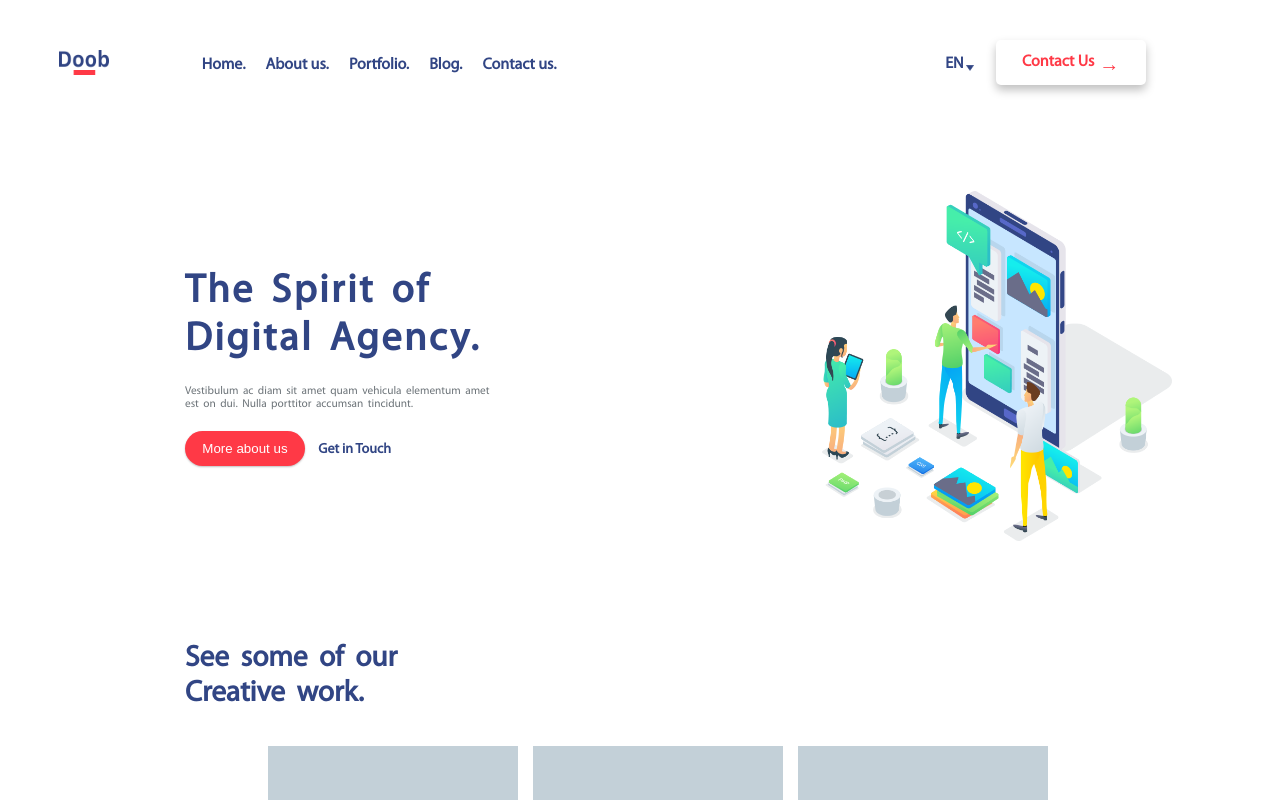
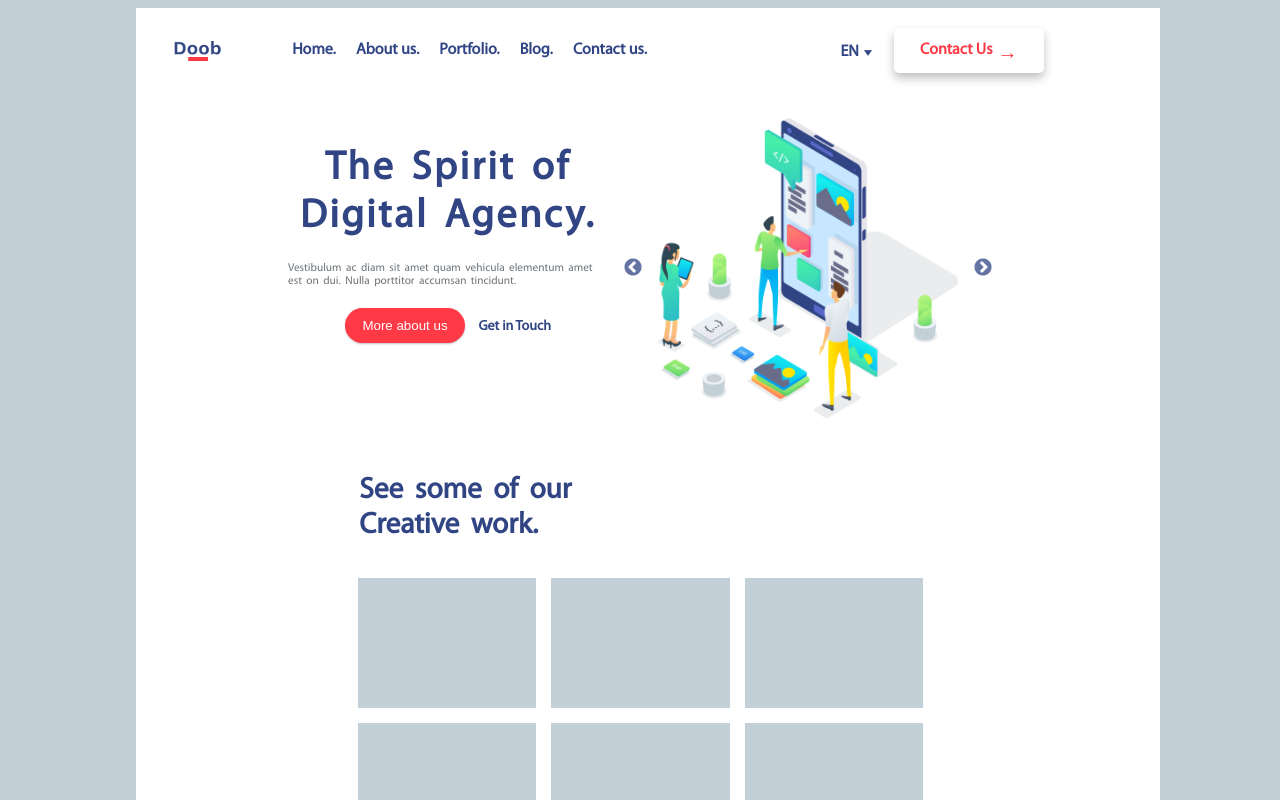
Before and after one commit to SaintNekit/SaintNekit.github.io, a plain HTML site: page index.html in a window 1280 px wide. Shown: the top 800 px of the page. Drawn offline with nearby package versions, Linux system fonts and the light colour scheme.

Commit message:
final version

```diff
--- a/index.css
+++ b/index.css
@@ -1,26 +1,43 @@
 @font-face {
-    font-family: 'Miryad';
-    src: url('./assets/myriadpro-regular.otf')
+    font-family: "Miryad";
+    src: url("./assets/myriadpro-regular.otf");
   }
 
+  html {
+    width: 100%;
+    height: 100%;
+  }
+
+  body {
+    width: 100%;
+    height: 100%;
+    background: #c3d0d8;
+  }
+
+  @media (min-width: 320px) {
     wrapper {
-    font-family: 'Miryad';
+      font-family: "Miryad";
       color: #314584;
       font-weight: bold;
       margin: 0 auto;
+      max-width: 1024px;
+      display: flex;
+      flex-direction: column;
+      background: #ffffff;
     }
 
-header {
+    .header {
+      position: relative;
       display: flex;
       justify-content: space-between;
-    margin-top: 40px;
-    margin-right: 10%;
+      padding: 20px 0;
     }
 
     .logo {
-    margin-top: 10px;
-    margin-left: 4%;
       position: absolute;
+      top: 50%;
+      left: 50%;
+      transform: translate(-50%, -50%);
     }
 
     .header_logo {
@@ -51,61 +68,74 @@ li {
       margin-top: 15px;
     }
 
-.lang_EN {
+    .lang {
       display: flex;
     }
 
-.lang_EN::after {
+    .lang::after {
       content: "";
-    background-image: url('./assets/arrow.png');
-    margin-left: 2px;
+      background-image: url("./assets/arrow.png");
+      margin-left: 5px;
       padding-left: 20px;
       background-size: 8px 6px;
       display: inline-block;
       height: 6px;
       background-repeat: no-repeat;
-    margin-top: 10px;
+      line-height: 1;
     }
 
     .contact {
-    color: #FF3946;
+      color: #ff3946;
       display: flex;
       width: 150px;
       height: 45px;
       justify-content: center;
       align-items: center;
       border-radius: 5px;
-    box-shadow: 0 5px 10px rgba(0, 0, 0, .25);
+      box-shadow: 0 5px 10px rgba(0, 0, 0, 0.25);
       margin-top: -15px;
       margin-left: 10px;
     }
 
     .contact::after {
-    content:'\2192';
+      content: "\2192";
       margin-left: 5px;
       font-size: 20px;
       display: inline-block;
       height: 20px;
     }
 
-main {
-    margin-left: 14%;
-    margin-top: 150px;
+    .main {
       display: flex;
-    justify-content: space-between;
+      justify-content: center;
+      flex-direction: column;
+      margin-top: 25px;
+      padding: 0 5%;
     }
 
-h1 {
+    .slider.slick-slider,
+    .slick-slider {
+      display: none;
+    }
+
+    .info {
+      display: flex;
+      flex-direction: column;
+      align-items: center;
+    }
+
+    .info > .title {
       color: rgba(49, 69, 132, 255);
       width: 300px;
       height: 90px;
       font-size: 30pt;
       word-spacing: 4pt;
       letter-spacing: 2pt;
+      text-align: center;
       font-weight: bold;
     }
 
-main > div > article {
+    .main > div > article {
       width: 320px;
       color: rgba(110, 117, 122, 255);
       font-size: 8.5pt;
@@ -125,50 +155,44 @@ main > div > article {
       background: #ff3946;
       color: #ffffff;
       font-weight: normal;
-    box-shadow: 0 1px 2px rgba(0, 0, 0, .25);
+      box-shadow: 0 1px 2px rgba(0, 0, 0, 0.25);
     }
 
-main > div > div > a {
+    .main > div > div > a {
       font-size: 10.5pt;
       margin-left: 10px;
     }
 
-.slider {
-    width: 400px;
-    margin-right: 50px;
-    margin-top: -50px;
-}
-.slider_img {
-    width: 350px;
-    height: 350px;
+    .examples {
+      display: flex;
+      flex-direction: column;
+      align-items: center;
+      margin: 55px 0;
     }
 
-.examples {
-    margin-left: 14%;
-    margin-right: 10%;
-    margin-top: 100px;
-}
-
-section > span {
+    .examples > .title {
       display: inline-block;
       font-size: 22pt;
       width: 250px;
       word-spacing: 4pt;
+      text-align: start;
+      align-self: start;
+      margin-left: 3%;
     }
 
     .section_blocks {
       display: flex;
       flex-wrap: wrap;
+      justify-content: center;
+      width: 100%;
       margin-top: 20px;
-    justify-content: center;
     }
 
     .block {
       background-color: #c3d0d8;
-    width: 250px;
-    height: 160px;
+      width: 70%;
+      height: 150px;
       margin-top: 15px;
-    margin-right: 15px;
     }
 
     section > article {
@@ -176,6 +200,97 @@ section > article {
       margin-top: 25px;
       color: #ff3946;
       font-size: 10.5pt;
+    }
+
+    #menu_toggle {
+      opacity: 0;
+    }
+
+    #menu_toggle:checked ~ .menu_btn > span {
+      transform: rotate(45deg);
+    }
+    #menu_toggle:checked ~ .menu_btn > span::before {
+      top: 0;
+      transform: rotate(0);
+    }
+    #menu_toggle:checked ~ .menu_btn > span::after {
+      top: 0;
+      transform: rotate(90deg);
+    }
+    #menu_toggle:checked ~ .menu_box {
+      visibility: visible;
+      left: 0;
+    }
+
+    .menu_btn {
+      display: flex;
+      align-items: center;
+      position: fixed;
+      top: 35px;
+      left: 6%;
+      width: 26px;
+      height: 26px;
+      cursor: pointer;
+      z-index: 3;
+    }
+
+    .menu_btn > span,
+    .menu_btn > span::before,
+    .menu_btn > span::after {
+      display: block;
+      position: absolute;
+      width: 100%;
+      height: 2px;
+      background-color: #616161;
+      transition-duration: 0.25s;
+    }
+
+    .menu_btn > span::before {
+      content: "";
+      top: -8px;
+    }
+
+    .menu_btn > span::after {
+      content: "";
+      top: 8px;
+    }
+
+    .menu_box {
+      display: block;
+      position: fixed;
+      visibility: hidden;
+      top: 0;
+      left: -100%;
+      width: 65%;
+      height: 25%;
+      margin: 0;
+      padding: 80px 0;
+      list-style: none;
+      background-color: #eceff1;
+      box-shadow: 1px 0px 6px rgba(0, 0, 0, 0.2);
+      transition-duration: 0.25s;
+      z-index: 2;
+    }
+
+    .menu_item {
+      display: flex;
+      align-items: center;
+      padding: 10px 12px;
+      font-family: "Miryad";
+      color: #314584;
+      font-weight: bold;
+      font-size: 18px;
+      text-decoration: none;
+      transition-duration: 0.25s;
+    }
+
+    .menu_item:hover {
+      background-color: #cfd8dc;
+      cursor: pointer;
+    }
+
+    .lang_menu {
+      visibility: hidden;
     }
 
     .form_wrapper {
@@ -256,6 +371,7 @@ h3 {
 
     footer > ul {
         display: flex;
+        justify-content: space-around;
         margin-left: -3%;
     }
 
@@ -280,112 +396,226 @@ footer > a {
         width: 40px;
         height: 40px;
     }
-
-@media (min-width:320px) and (max-width:768px) {
-    #menu_toggle {
-        opacity: 0;
   }
 
-    #menu_toggle:checked ~ .menu_btn > span {
-        transform: rotate(45deg);
+  @media (min-width: 780px) {
+    .main {
+      flex-direction: row;
     }
-    #menu_toggle:checked ~ .menu_btn > span::before {
-        top: 0;
-        transform: rotate(0);
+
+    .header {
+      justify-content: space-around;
     }
-    #menu_toggle:checked ~ .menu_btn > span::after {
-        top: 0;
-        transform: rotate(90deg);
+
+    .logo {
+      left: 4%;
+      transform: translate(-5%, -50%);
+      height: 20px;
     }
-    #menu_toggle:checked ~ .menu_box {
+
+    .menu {
+      margin-left: 5%;
+    }
+
+    .lang_menu {
+      margin-right: 5%;
       visibility: visible;
-        left: 0;
+    }
+
+    .lang_EN::after {
+        content: "";
+        background-image: url("./assets/arrow.png");
+        margin-left: 5px;
+        padding-left: 20px;
+        background-size: 8px 6px;
+        display: inline-block;
+        height: 6px;
+        background-repeat: no-repeat;
+        line-height: 1;
       }
 
     .menu_btn {
+      display: none;
+    }
+
+    .menu_box {
+      position: initial;
       display: flex;
+      background: transparent;
+      visibility: visible;
+      width: 100%;
+      height: 100%;
+      padding: 0;
+      box-shadow: none;
+    }
+
+    .menu_box > .menu_item {
+      padding: 0;
+      font-size: 16px;
+    }
+
+    .examples {
+      display: flex;
+      flex-direction: column;
       align-items: center;
-        position: fixed;
-        top: 20px;
-        left: 3%;
-        width: 26px;
-        height: 26px;
-        cursor: pointer;
+      margin: 55px 0;
+      padding: 0 20%;
+    }
+
+    .section_blocks {
+      display: flex;
+      flex-wrap: wrap;
+      justify-content: center;
+      width: 100%;
+      margin-top: 20px;
+    }
+
+    .section_blocks > .block {
+      background-color: #c3d0d8;
+      width: 29%;
+      height: 130px;
+      margin-top: 15px;
+      margin-right: 15px;
+    }
+
+    .slider.slick-slider,
+    .slick-slider {
+      display: block;
+    }
+
+    .slider {
+      width: 400px;
+    }
+    .slick-track > .slick-slide {
+      display: flex;
+      justify-content: center;
+      height: 300px;
+    }
+    .slider_img {
+      width: 300px;
+      height: 100%;
+      margin: 0 auto;
+    }
+    .slick-arrow.slick-prev:before,
+    .slick-arrow.slick-next:before {
+      color: rgba(49, 69, 132, 255);
+    }
+    .slick-arrow.slick-prev {
+      left: 15px;
       z-index: 1;
     }
 
-    .menu_btn > span,
-    .menu_btn > span::before,
-    .menu_btn > span::after {
-        display: block;
-        position: absolute;
-        width: 100%;
-        height: 2px;
-        background-color: #616161;
-        transition-duration: .25s;
+    .slick-arrow.slick-next {
+      right: 15px;
+      z-index: 1;
     }
 
-    .menu_btn > span::before {
-        content: '';
-        top: -8px;
-    }
-
-    .menu_btn > span::after {
-        content: '';
-        top: 8px;
-    }
-
-    .menu_box {
-        display: block;
-        position: fixed;
-        visibility: hidden;
-        top: 0;
-        left: -100%;
-        width: 75%;
-        height: 100%;
-        margin: 0;
-        padding: 80px 0;
-        list-style: none;
-        background-color: #ECEFF1;
-        box-shadow: 1px 0px 6px rgba(0, 0, 0, .2);
-        transition-duration: .25s;
-    }
-
-    .menu_item {
-        display: block;
-        padding: 6px 12px;
-        font-family: 'Miryad';
-        color: #314584;
-        font-weight: bold;
-        font-size: 16px;
-        text-decoration: none;
-        transition-duration: .25s;
-    }
-
-    .menu_item:hover {
-        background-color: #CFD8DC;
-        cursor: pointer;
-    }
-
-    .lang_menu {
-        visibility: hidden;
-    }
-
-    .slider {
-        visibility: hidden;
-    }
-
-    .block {
-        background-color: #c3d0d8;
-        width: 150px;
-        height: 100px;
-        margin-top: 15px;
-        margin-right: 15px;
-    }
-}
-
-@media (min-width:768px) {
     .extra_item {
       visibility: hidden;
     }
   }
+
+
+/* .form_wrapper {
+    margin-left: 14%;
+    margin-right: 10%;
+    margin-top: 10%;
+}
+
+.form_wrapper > span {
+    color: #ff3946;
+    font-size: 10.5pt;
+    font-weight: bolder;
+}
+
+h2 {
+    font-size: 22pt;
+    word-spacing: 4pt;
+    margin-top: 5px;
+}
+
+form {
+    display: flex;
+    justify-content: space-between;
+    flex-wrap: wrap;
+}
+form > input {
+    width: 47%;
+    padding: 10px;
+    background-color: #f4fafe;
+    border: 0;
+    border-radius: 1px;
+    margin: 2% 0 0 0;
+}
+
+form > textarea {
+    margin-top: 2%;
+    width: 100%;
+    padding: 10px;
+    background-color: #f4fafe;
+    border: 0;
+    border-radius: 1px;
+}
+
+form > input::placeholder,
+form > textarea::placeholder {
+    font-family: 'Miryad';
+    color: #314584;
+    font-weight: bold;
+}
+
+.form_button {
+    margin: 3% auto 0;
+}
+
+footer {
+    background-color: #314584;
+    color: #ffffff;
+    margin-top: 2.5%;
+    padding-left: 4%;
+    display: flex;
+    align-items: center;
+    flex-direction: column;
+}
+
+footer > span {
+    padding-top: 2.5%;
+    font-size: 10.5pt;
+    display: inline-block;
+}
+
+h3 {
+    color: #ff3946;
+    font-size: 22pt;
+    word-spacing: 3pt;
+    letter-spacing: 2pt;
+    margin-top: 0.5%;
+}
+
+footer > ul {
+    display: flex;
+    justify-content: space-around;
+    margin-left: -3%;
+}
+
+footer > ul > li {
+    margin-top: -5%;
+    font-weight: 100;
+}
+
+footer > a {
+    font-weight: 100;
+    font-size: 12px;
+    word-spacing: 2pt;
+    margin-top: 1%;
+}
+
+.footer_icons {
+    margin: 2% 0 2% -3%;
+}
+
+.iconify {
+    margin-left: 40px;
+    width: 40px;
+    height: 40px;
+} */
--- a/index.html
+++ b/index.html
@@ -2,7 +2,7 @@
 <html lang="en">
 <head>
     <meta charset="UTF-8">
-    <meta name="viewport" content="width=device-width, initial-scale=1.0">
+    <meta name="viewport" content="width=device-width, initial-scale=1.0, maximum-scale=1.0, user-scalable=no"/>
     <meta http-equiv="X-UA-Compatible" content="ie=edge">
     <link href="index.css" rel="stylesheet">
     <link rel="stylesheet" type="text/css" href="https://cdn.jsdelivr.net/jquery.slick/1.6.0/slick.css"/>
@@ -11,10 +11,8 @@
 </head>
 <body>
     <wrapper>
-        <div class="logo">
-            <img src="assets/Logo@1X.png" class="header_logo">
-        </div>
-        <header>
+      <header class="header">
+        <img class="logo" src="assets/Logo@1X.png" class="header_logo" />
         <div class="menu">
           <input id="menu_toggle" type="checkbox" />
           <label class="menu_btn" for="menu_toggle">
@@ -26,7 +24,7 @@
             <li class="menu_item">Portfolio.</li>
             <li class="menu_item">Blog.</li>
             <li class="menu_item">Contact us.</li>
-                    <li class="menu_item lang_EN extra_item">EN</li>
+            <li class="menu_item lang extra_item">EN</li>
           </ul>
         </div>
         <div class="lang_menu">
@@ -34,10 +32,11 @@
           <span class="contact">Contact Us</span>
         </div>
       </header>
-        <main>
+      <div class="main">
         <div class="info">
-                <h1>The Spirit of Digital Agency.</h1>
-                <article>Vestibulum ac diam sit amet quam vehicula elementum amet est on dui.
+          <h1 class="title">The Spirit of Digital Agency.</h1>
+          <article>
+            Vestibulum ac diam sit amet quam vehicula elementum amet est on dui.
             Nulla porttitor accumsan tincidunt.
           </article>
           <div class="main_info-buttons">
@@ -46,12 +45,16 @@
           </div>
         </div>
         <div class="slider">
-                <div><img src="./assets/Vector Illustration@1X.png" class="slider_img"></div>
-                <div><img src="./assets/Vector Illustration@1X.png" class="slider_img"></div>
+          <div>
+            <img src="./assets/Vector Illustration@1X.png" class="slider_img" />
           </div>
-        </main>
+          <div>
+            <img src="./assets/Vector Illustration@1X.png" class="slider_img" />
+          </div>
+        </div>
+      </div>
       <section class="examples">
-            <span>See some of our Creative work.</span>
+        <span class="title">See some of our Creative work.</span>
         <div class="section_blocks">
           <div class="block"></div>
           <div class="block"></div>
@@ -94,9 +97,24 @@
     <script type="text/javascript" src="https://code.jquery.com/jquery-migrate-1.2.1.min.js"></script>
     <script type="text/javascript" src="./assets/slider/slick-1.8.1/slick/slick.min.js"></script>
     <script src="https://code.iconify.design/1/1.0.3/iconify.min.js"></script>
-    <script type="text/javascript">
-        $(document).ready(function(){
-          $('.slider').slick();
+    <script>
+        $(document).ready(function() {
+        $(".slider").slick({
+            width: '300px',
+          adaptiveHeight: true,
+          responsive: [
+            {
+              breakpoint: 780,
+              settings: {
+                slidesToShow: 2
+              }
+            },
+            {
+              breakpoint: 320,
+              settings: "unslick"
+            }
+          ]
+        });
       });
     </script>
 </body>
```
Lines whose indentation alone changed are shown as unchanged.
